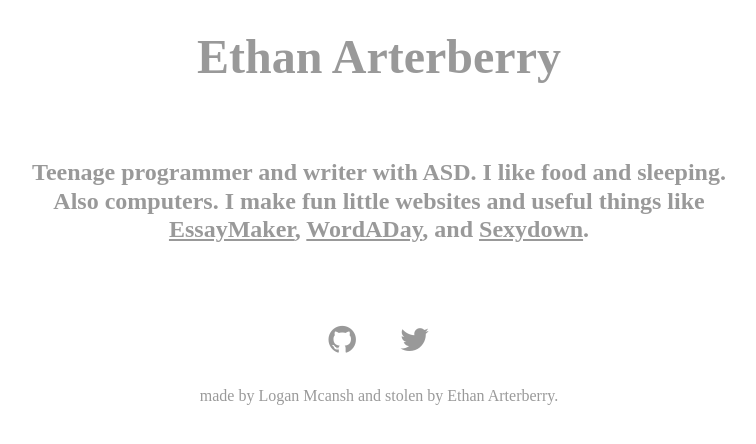
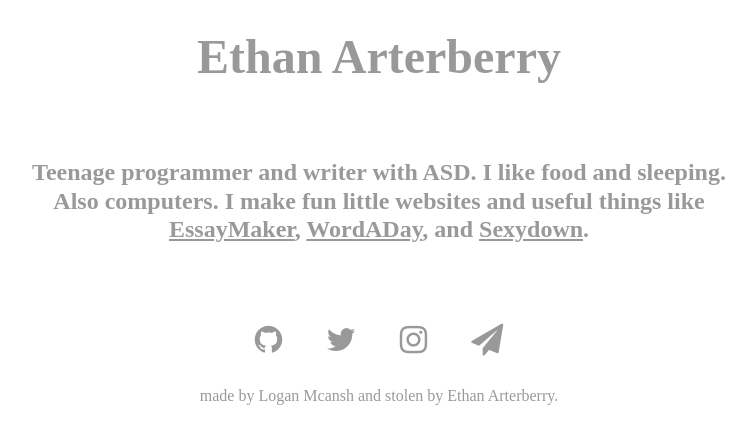
Before and after one commit to sargeant45/Simple-Landing-Page, a plain HTML site: page index.html in a window 1280 px wide. Shown: the part 340-784 px from the top of the page, without its empty margins (261-1017 px from the left). Drawn offline with Linux system fonts and the light colour scheme; a web font is replaced by a local one.

Commit message:
Update index.html

```diff
--- a/index.html
+++ b/index.html
@@ -51,6 +51,16 @@
 			<p class="hidden">Twitter</p>
 			<i class="fa fa-twitter fa-2x"></i>
 		</a>
+		<!-- Instagram -->
+		<a class="hvr-grow instagram" href="http://instagram.com/soodologica">
+			<p class="hidden">Instagram</p>
+			<i class="fa fa-instagram fa-2x"></i>
+		</a>
+		<!-- Email -->
+		<a class="hvr-grow email" href="http://ethanarterberry.com/email">
+			<p class="hidden">Email</p>
+			<i class="fa fa-paper-plane fa-2x"></i>
+		</a>
 	</div>
 </div>
 
```
